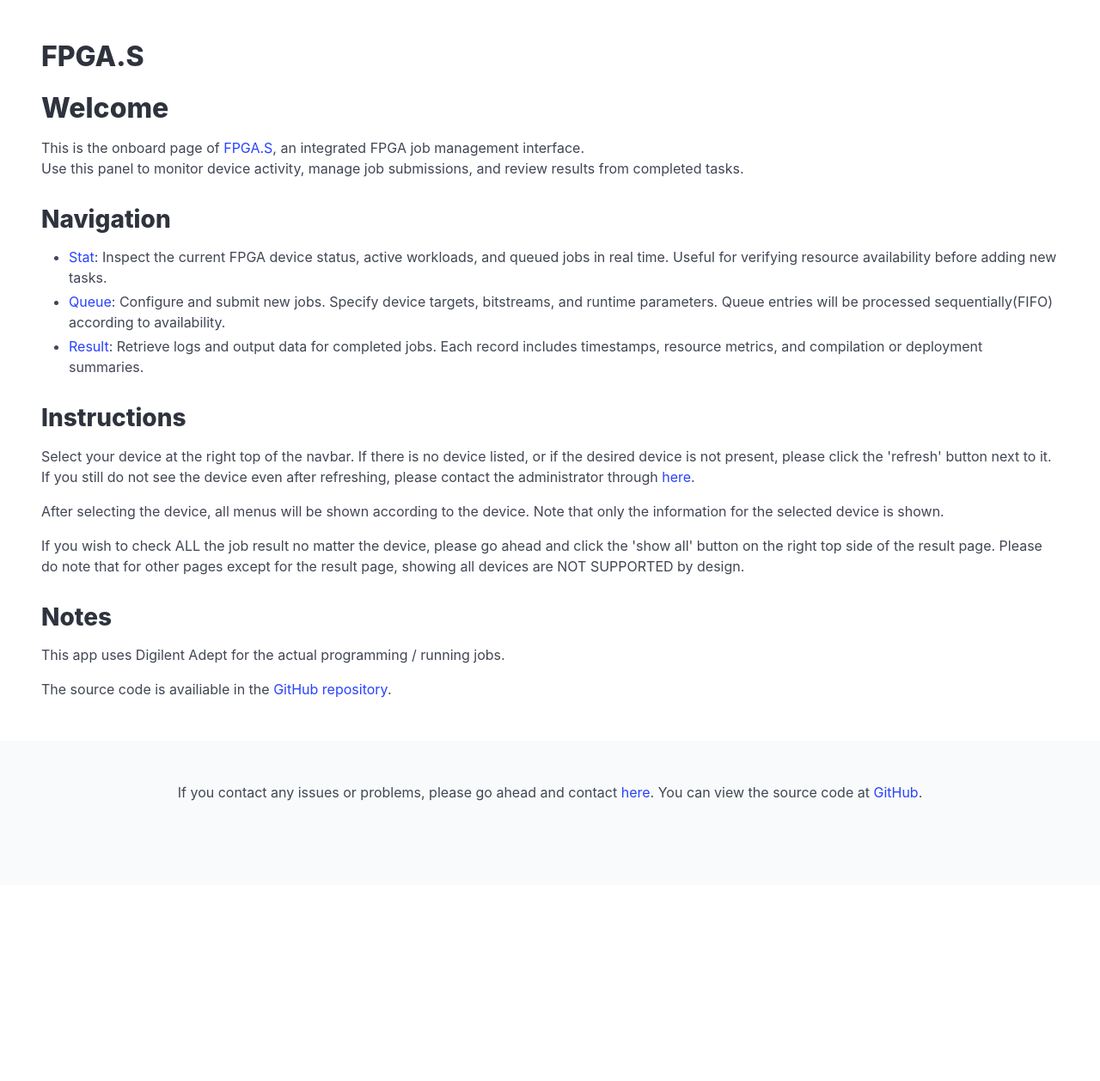
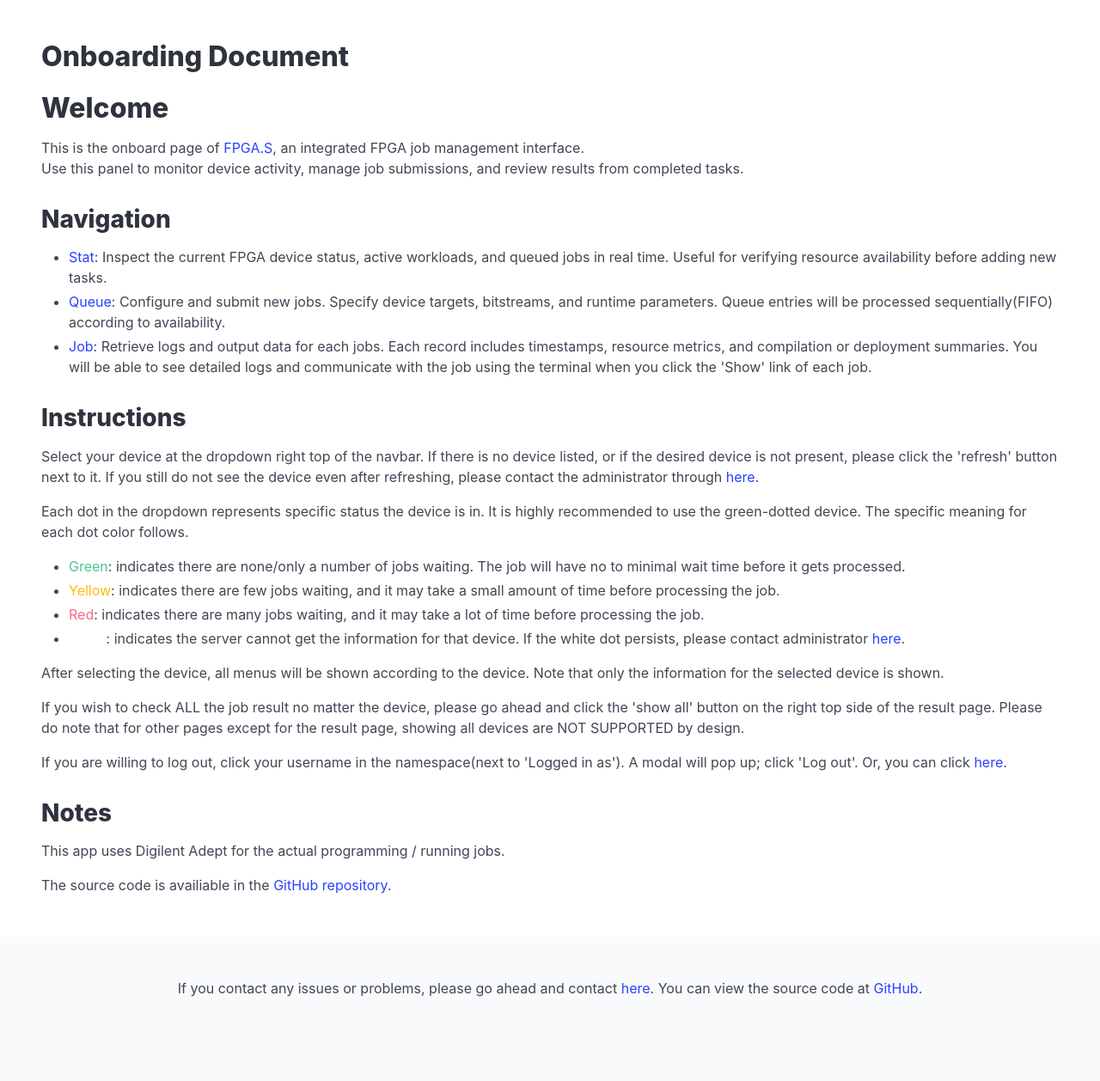
Before and after one commit to 7591yj/fpga-server, a Flask app: page / in a window 1280 px wide. Shown: the part 56-1314 px from the top of the page at 86% size. Before the commit the page ends 988 px from the top, so only its background shows below. Run offline with Flask 3, Linux system fonts and the light colour scheme; some libraries are stand-ins or nearby versions.

Commit message:
feat: update /index page

```diff
--- a/opt/fpga_app/webui/templates/index.html
+++ b/opt/fpga_app/webui/templates/index.html
@@ -1,7 +1,7 @@
 {% extends "base.html" %}
 {% block title %}{% endblock %}
 {% block content %}
-  <h1 class="title">FPGA.S</h1>
+  <h1 class="title">Onboarding Document</h1>
   <div class="content">
     <h1>Welcome</h1>
     <p>
@@ -24,17 +24,41 @@
         processed sequentially(FIFO) according to availability.
       </li>
       <li>
-        <a href="/result">Result</a>: Retrieve logs and output data for completed
-        jobs. Each record includes timestamps, resource metrics, and compilation
-        or deployment summaries.
+        <a href="/job">Job</a>: Retrieve logs and output data for each jobs.
+        Each record includes timestamps, resource metrics, and compilation or deployment summaries.
+        You will be able to see detailed logs and communicate with the job using the terminal
+        when you click the 'Show' link of each job.
       </li>
     </ul>
     <h2>Instructions</h2>
     <p>
-      Select your device at the right top of the navbar. If there is no device listed, or if the desired device is not
-      present, please click the 'refresh' button next to it.
-      If you still do not see the device even after refreshing, please contact the administrator through <a>here</a>.
+      Select your device at the dropdown right top of the navbar.
+      If there is no device listed, or if the desired device is not present,
+      please click the 'refresh' button next to it. If you still do not see the device
+      even after refreshing, please contact the administrator through <a>here</a>.
     </p>
+    <p>
+      Each dot in the dropdown represents specific status the device is in. It is highly recommended to use
+      the green-dotted device. The specific meaning for each dot color follows.
+    </p>
+    <ul>
+      <li>
+        <span class="has-text-success">Green</span>: indicates there are none/only a number of jobs waiting.
+        The job will have no to minimal wait time before it gets processed.
+      </li>
+      <li>
+        <span class="has-text-warning">Yellow</span>: indicates there are few jobs waiting, and it may take a
+        small amount of time before processing the job.
+      </li>
+      <li>
+        <span class="has-text-danger">Red</span>: indicates there are many jobs waiting, and it may take a lot
+        of time before processing the job.
+      </li>
+      <li>
+        <span class="has-text-white">White</span>: indicates the server cannot get the information for that device.
+        If the white dot persists, please contact administrator <a>here</a>.
+      </li>
+    </ul>
     <p>
       After selecting the device, all menus will be shown according to the device. Note that only the information for
       the selected device is shown.
@@ -44,6 +68,11 @@
       on the right top side of the result page.
       Please do note that for other pages except for the result page, showing all devices are NOT SUPPORTED by design.
     </p>
+    <p>
+      If you are willing to log out, click your username in the namespace(next to 'Logged in as').
+      A modal will pop up; click 'Log out'.
+      Or, you can click <a href="/logout">here</a>.
+    </p>
     <h2>Notes</h2>
     <p>This app uses Digilent Adept for the actual programming / running jobs.</p>
     <p>
```
